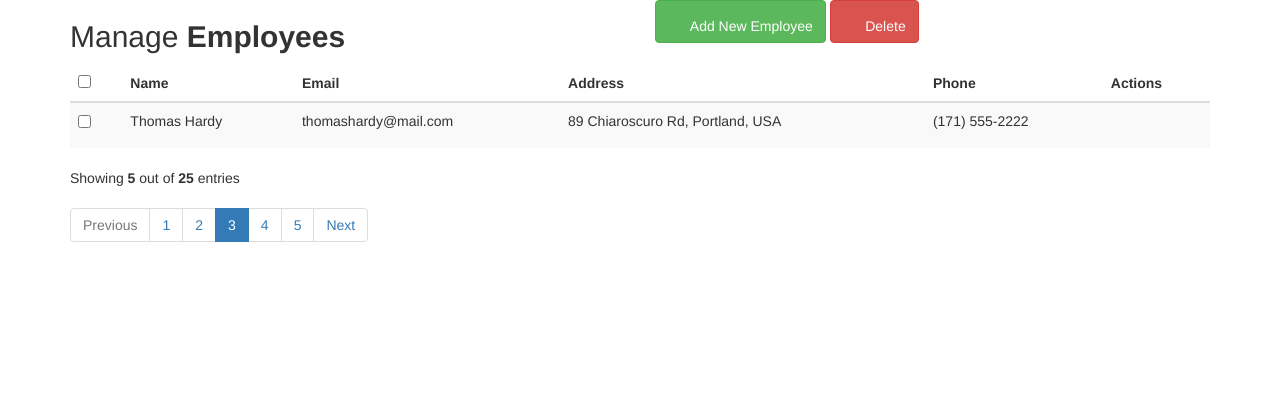
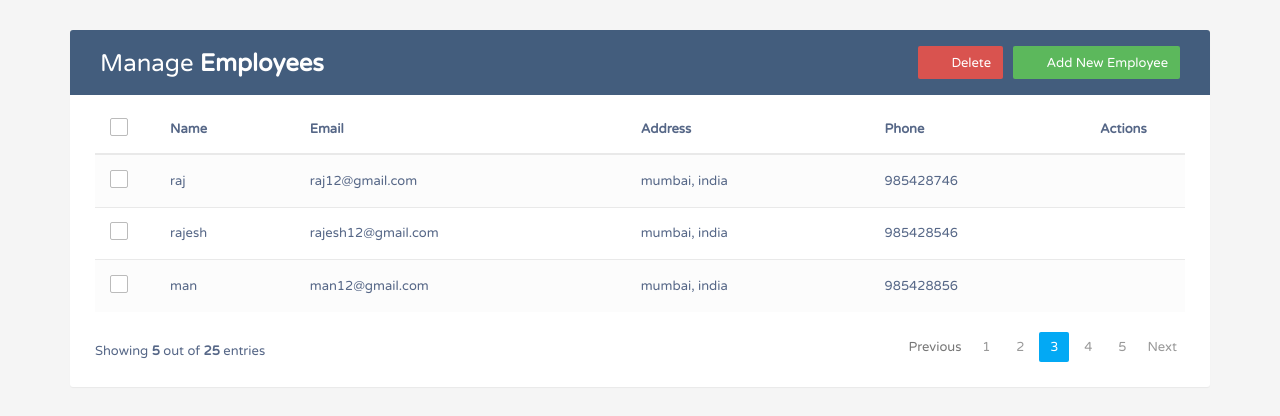
Before and after one commit to Vedp12/CC-DJango, a Django app: page / in a window 1280 px wide. Shown: the top 416 px of the page. Run offline with Django 4.2, Linux system fonts and the light colour scheme; data comes from the database, SQL or seed files in the repository; both versions use the stored data as it was after the commit; some libraries are stand-ins or nearby versions.

Commit message:
Create operation completed

```diff
--- a/myapp/models.py
+++ b/myapp/models.py
@@ -7,5 +7,5 @@ class Employee(models.Model):
     address=models.CharField(max_length=50)
     phone=models.IntegerField()
 
-    def _str_(self) -> str:
+    def __str__(self) -> str:
         return self.name
--- a/myapp/templates/crud.html
+++ b/myapp/templates/crud.html
@@ -12,7 +12,193 @@
 <link rel="stylesheet" href="style.css"> <!--  Css Official link-->
 <script src="https://ajax.googleapis.com/ajax/libs/jquery/1.12.4/jquery.min.js"></script>
 <script src="https://maxcdn.bootstrapcdn.com/bootstrap/3.3.7/js/bootstrap.min.js"></script>
+  <style>
 
+        body {
+            color: #566787;
+            background: #f5f5f5;
+            font-family: 'Varela Round', sans-serif;
+            font-size: 13px;
+        }
+        .table-wrapper {
+            background: #fff;
+            padding: 20px 25px;
+            margin: 30px 0;
+            border-radius: 3px;
+            box-shadow: 0 1px 1px rgba(0,0,0,.05);
+        }
+        .table-title {
+            padding-bottom: 15px;
+            background: #435d7d;
+            color: #fff;
+            padding: 16px 30px;
+            margin: -20px -25px 10px;
+            border-radius: 3px 3px 0 0;
+        }
+        .table-title h2 {
+            margin: 5px 0 0;
+            font-size: 24px;
+        }
+        .table-title .btn-group {
+            float: right;
+        }
+        .table-title .btn {
+            color: #fff;
+            float: right;
+            font-size: 13px;
+            border: none;
+            min-width: 50px;
+            border-radius: 2px;
+            border: none;
+            outline: none !important;
+            margin-left: 10px;
+        }
+        .table-title .btn i {
+            float: left;
+            font-size: 21px;
+            margin-right: 5px;
+        }
+        .table-title .btn span {
+            float: left;
+            margin-top: 2px;
+        }
+        table.table tr th, table.table tr td {
+            border-color: #e9e9e9;
+            padding: 12px 15px;
+            vertical-align: middle;
+        }
+        table.table tr th:first-child {
+            width: 60px;
+        }
+        table.table tr th:last-child {
+            width: 100px;
+        }
+        table.table-striped tbody tr:nth-of-type(odd) {
+            background-color: #fcfcfc;
+        }
+        table.table-striped.table-hover tbody tr:hover {
+            background: #f5f5f5;
+        }
+        table.table th i {
+            font-size: 13px;
+            margin: 0 5px;
+            cursor: pointer;
+        }
+        table.table td:last-child i {
+            opacity: 0.9;
+            font-size: 22px;
+            margin: 0 5px;
+        }
+        table.table td a {
+            font-weight: bold;
+            color: #566787;
+            display: inline-block;
+            text-decoration: none;
+            outline: none !important;
+        }
+        table.table td a:hover {
+            color: #2196F3;
+        }c
+        table.table td a.edit {
+            color: #FFC107;
+        }
+        table.table td a.delete {
+            color: #F44336;
+        }
+        table.table td i {
+            font-size: 19px;
+        }
+        table.table .avatar {
+            border-radius: 50%;
+            vertical-align: middle;
+            margin-right: 10px;
+        }
+        .pagination {
+            float: right;
+            margin: 0 0 5px;
+        }
+        .pagination li a {
+            border: none;
+            font-size: 13px;
+            min-width: 30px;
+            min-height: 30px;
+            color: #999;
+            margin: 0 2px;
+            line-height: 30px;
+            border-radius: 2px !important;
+            text-align: center;
+            padding: 0 6px;
+        }
+        .pagination li a:hover {
+            color: #666;
+        }
+        .pagination li.active a, .pagination li.active a.page-link {
+            background: #03A9F4;
+        }
+        .pagination li.active a:hover {
+            background: #0397d6;
+        }
+        .pagination li.disabled i {
+            color: #ccc;
+        }
+        .pagination li i {
+            font-size: 16px;
+            padding-top: 6px
+        }
+        .hint-text {
+            float: left;
+            margin-top: 10px;
+            font-size: 13px;
+        }
+        /* Custom checkbox */
+        .custom-checkbox {
+            position: relative;
+        }
+        .custom-checkbox input[type="checkbox"] {
+            opacity: 0;
+            position: absolute;
+            margin: 5px 0 0 3px;
+            z-index: 9;
+        }
+        .custom-checkbox label:before{
+            width: 18px;
+            height: 18px;
+        }
+        .custom-checkbox label:before {
+            content: '';
+            margin-right: 10px;
+            display: inline-block;
+            vertical-align: text-top;
+            background: white;
+            border: 1px solid #bbb;
+            border-radius: 2px;
+            box-sizing: border-box;
+            z-index: 2;
+        }
+        .custom-checkbox input[type="checkbox"]:checked + label:after {
+            content: '';
+            position: absolute;
+            left: 6px;
+            top: 3px;
+            width: 6px;
+            height: 11px;
+            border: solid #000;
+            border-width: 0 3px 3px 0;
+            transform: inherit;
+            z-index: 3;
+            transform: rotateZ(45deg);
+        }
+        .custom-checkbox input[type="checkbox"]:checked + label:before {
+            border-color: #03A9F4;
+            background: #03A9F4;
+        }
+        .custom-checkbox input[type="checkbox"]:checked + label:after {
+            border-color: #fff;
+        }
+        .custom-checkbox input[type="checkbox"]:disabled + label:before…{
+            color: #0397d6;
+        }
+  </style>
   <body>
     <div class="container">
         <div class="table-wrapper">
@@ -44,6 +230,7 @@
                     </tr>
                 </thead>
                 <tbody>
+                    {% for i in empid %}
                     <tr>
 						<td>
 							<span class="custom-checkbox">
@@ -51,16 +238,18 @@
 								<label for="checkbox1"></label>
 							</span>
 						</td>
-                        <td>Thomas Hardy</td>
-                        <td>thomashardy@mail.com</td>
-						<td>89 Chiaroscuro Rd, Portland, USA</td>
-                        <td>(171) 555-2222</td>
+
+                        <td>{{i.name}}</td>
+                        <td>{{i.email}}</td>
+						<td>{{i.address}}</td>
+                        <td>{{i.phone}}</td>
                         <td>
+
                             <a href="#editEmployeeModal" class="edit" data-toggle="modal"><i class="material-icons" data-toggle="tooltip" title="Edit">&#xE254;</i></a>
                             <a href="#deleteEmployeeModal" class="delete" data-toggle="modal"><i class="material-icons" data-toggle="tooltip" title="Delete">&#xE872;</i></a>
                         </td>
                     </tr>
-
+                    {% endfor %}
                 </tbody>
             </table>
 			<div class="clearfix">
@@ -171,6 +360,6 @@
 		</div>
 	</div>
 </body>
-<script src="script.js"></script>
+<!-- <script src="script.js"></script> -->
 
 </html>
--- a/myapp/urls.py
+++ b/myapp/urls.py
@@ -21,5 +21,6 @@ from myapp import views
 urlpatterns = [
     path('admin/', admin.site.urls),
     # path('', Home.as_view(), name='home')
-    path('',views.create , name="create")
+    path('create',views.create , name="create"),
+    path('',views.crud , name="crud")
 ]
--- a/myapp/views.py
+++ b/myapp/views.py
@@ -3,7 +3,12 @@ from .models import*
 # Create your views here.
 
 def crud(request):
-    return render(request,"crud.html")
+    empid=Employee.objects.all()
+    print(empid)
+    context={
+        "empid":empid
+    }
+    return render(request,"crud.html",context)
 
 def create(request):
     if request.POST:
@@ -12,6 +17,7 @@ def create(request):
         address=request.POST['address']
         phone=request.POST['phone']
         Employee.objects.create(name=name,email=email,address=address,phone=phone)
-        return redirect(crud)
+        print(name, email, phone , address)
+        return redirect('crud')
     else:
         return render(request,"crud.html")
```
Also changed, not shown: db.sqlite3.
